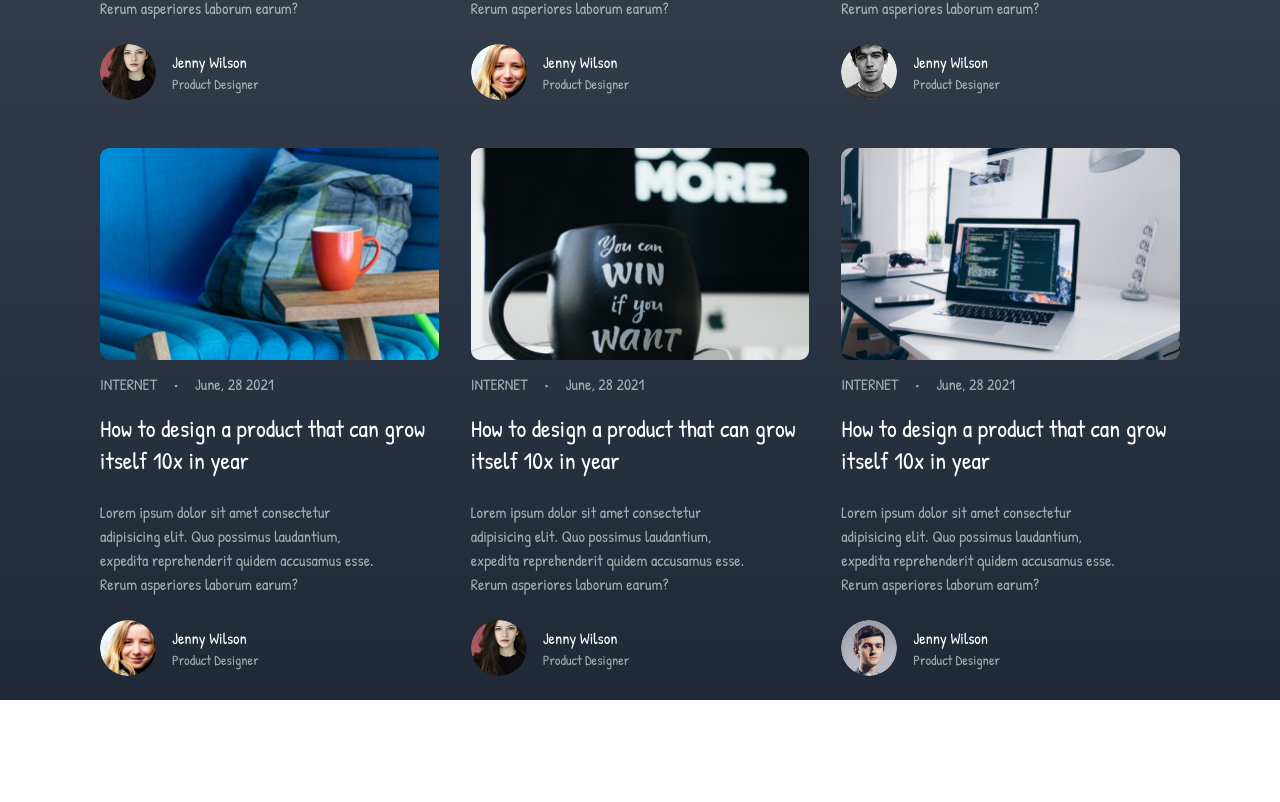
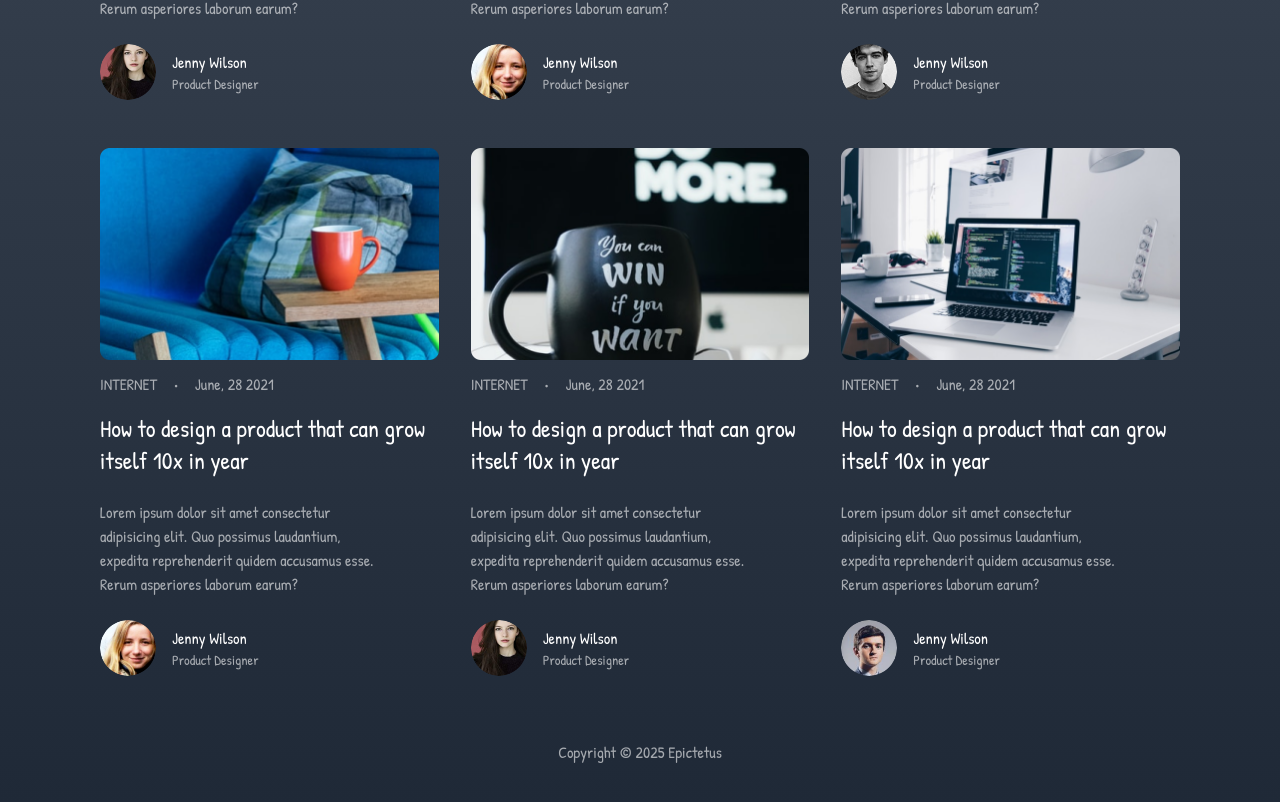
Before and after one commit to ardiansetya/slicing-ui-epictetus, a Next.js app: page / in a window 1280 px wide. Shown: the part 995-1797 px from the top of the page. Before the commit the page ends 1695 px from the top, so only its background shows below. Built offline with nearby package versions, Linux system fonts and the light colour scheme.

Commit message:
create footer

```diff
--- /dev/null
+++ b/src/components/Footer.jsx
@@ -0,0 +1,11 @@
+import React from "react";
+
+const Footer = () => {
+  return (
+    <footer className="py-10 text-center text-white/60">
+      Copyright &copy; 2025 Epictetus
+    </footer>
+  );
+};
+
+export default Footer;
--- a/src/pages/index.js
+++ b/src/pages/index.js
@@ -4,6 +4,7 @@ import Navbar from "@/components/Navbar";
 import FeaturedPost from "@/components/FeaturedPost";
 import CardPost from "@/components/CardPost";
 import { useState } from "react";
+import Footer from "@/components/Footer";
 
 const geistSans = Geist({
   variable: "--font-geist-sans",
@@ -105,6 +106,7 @@ export default function Home() {
           ))}
 
         </div>
+          <Footer/>
       </div>
     </div>
   );
```
